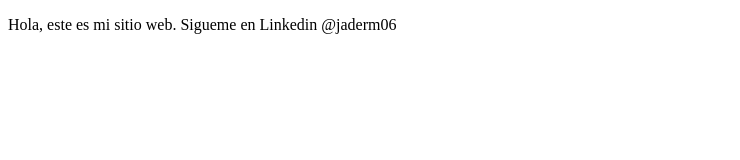
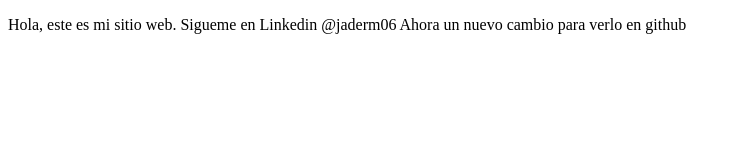
Before and after one commit to jaderm06/proyectoDemoCursoPrework, a plain HTML site: page index.html in a window 1280 px wide. Shown: the whole page, without its empty margins (0-740 px from the left). Drawn offline with Linux system fonts and the light colour scheme.

Commit message:
cambios a archivo html con nueva línea de texto

```diff
--- a/index.html
+++ b/index.html
@@ -9,6 +9,7 @@
 <body>
     <p>
         Hola, este es mi sitio web. Sigueme en Linkedin @jaderm06
+        Ahora un nuevo cambio para verlo en github
     </p>
 
 </body>
```
